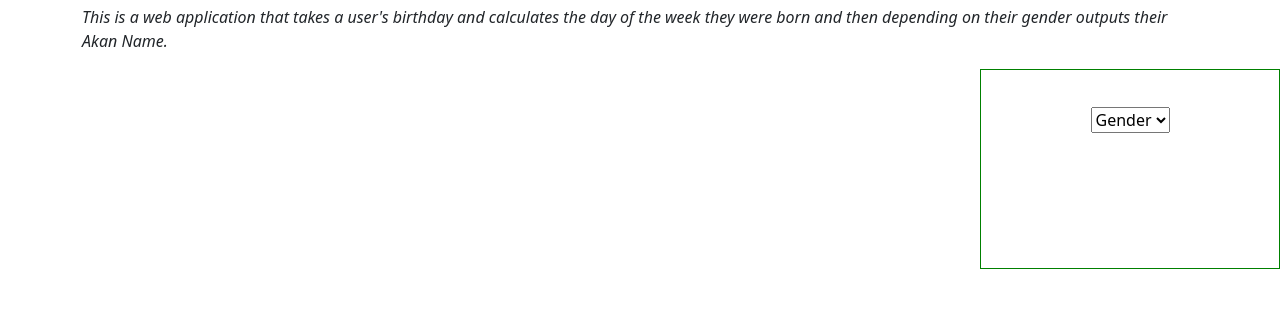
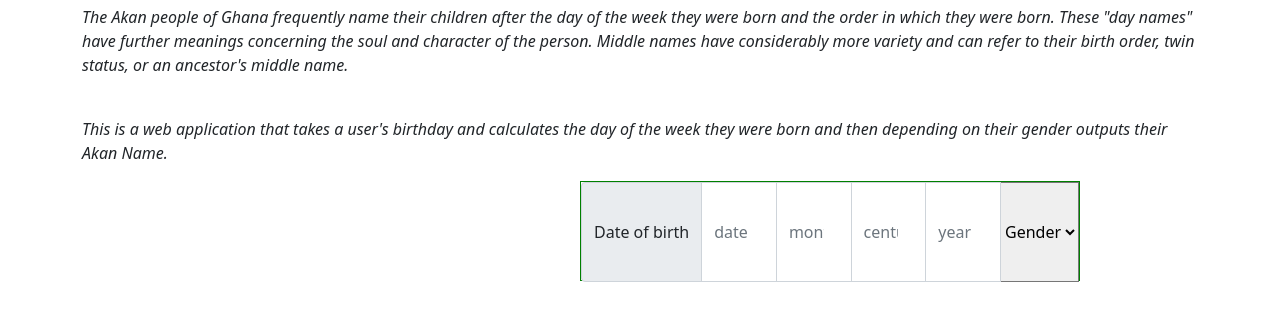
Before and after one commit to lelemoyog/IPs-2, a plain HTML site: page index.html in a window 1280 px wide. Shown: the part 63-384 px from the top of the page. Drawn offline with nearby package versions, Linux system fonts and the light colour scheme.

Commit message:
commit 2

```diff
--- a/index.css
+++ b/index.css
@@ -6,10 +6,12 @@ h1{
 }
 form {
     line-height: 100px;
-    height: 200px;
-    width: 300px;
+    height: 100px;
+    width: 500px;
     border: 1px solid green;
     text-align: center;
     float: right;
+    position: relative;
+    right: 200px;
 
 }
--- a/index.html
+++ b/index.html
@@ -15,17 +15,30 @@
     <h1>AKAN name:</h1>
 </div>
 <div class="container-md">
+    <p><em>The Akan people of Ghana frequently name their children after the day of the week they were born and the order in which
+    they were born. These "day names" have further meanings concerning the soul and character of the person. Middle names
+    have considerably more variety and can refer to their birth order, twin status, or an ancestor's middle name.
+</em></p><br>
     <p><em>This is a  web application that takes a user's birthday and calculates the day of the week they were born and then depending on
     their gender outputs their Akan Name.</em></p>
 </div>
 <form>
+<div class="input-group">
+    <span class="input-group-text">Date of birth</span>
+    <input type="number"  class="form-control" placeholder="date">
+    <input type="number"  class="form-control" placeholder="month">
+    <input type="number"  class="form-control" placeholder="century">
+    <input type="number"  class="form-control" placeholder="year">
+    <br>
+    <select name="cars" class="custom-select">
+        <option selected>Gender</option>
+        <option value="male">Male</option>
+        <option value="female">Female</option>
 
-<select name="cars" class="custom-select">
-    <option selected>Gender</option>
-    <option value="male">Male</option>
-    <option value="female">Female</option>
+    </select>
+</div>
 
-</select>
+
 </form>
 
 
```
